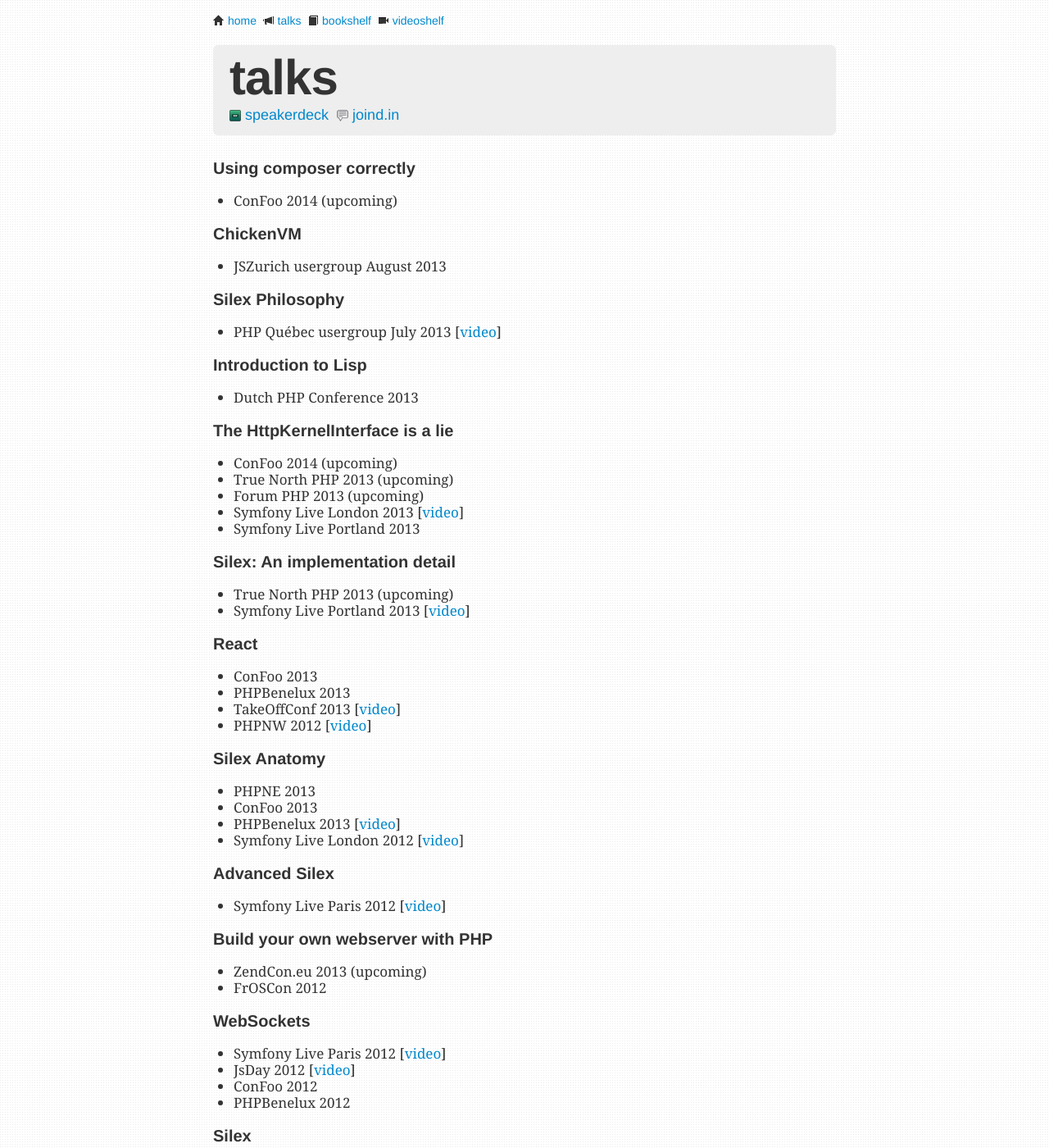
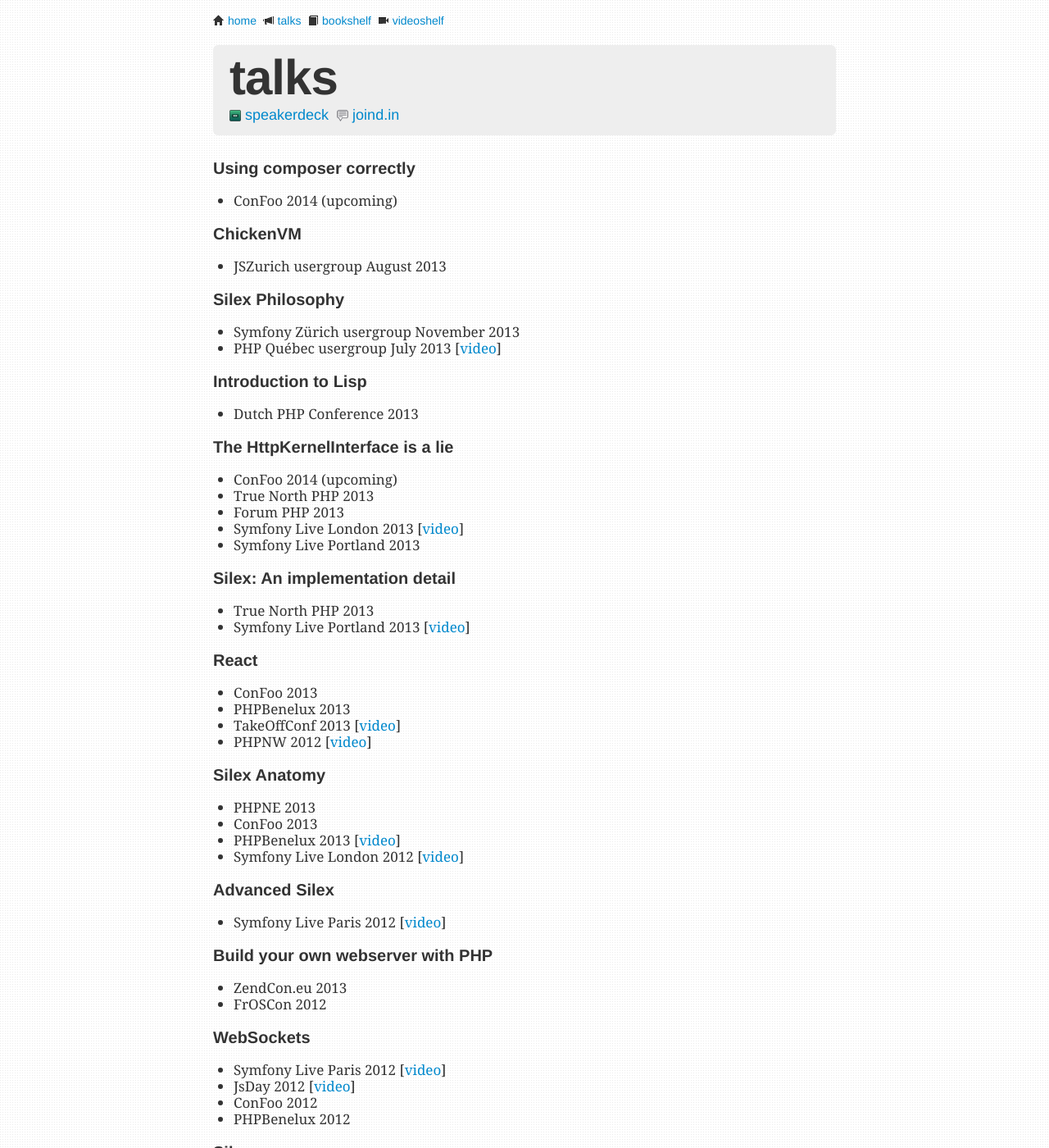
Before and after one commit to igorw/weblog, a Jekyll site: the page built from talks.md, in a window 1280 px wide and 1400 px high. Shown: the whole window at 82% size. Built offline with Jekyll 4.4.1, drawn with Linux system fonts in a browser that asks for light colours; Markdown is read by kramdown in place of the engine named in the settings.

Commit message:
update talks page

```diff
--- a/talks.md
+++ b/talks.md
@@ -21,6 +21,7 @@
 
 ### Silex Philosophy
 
+* Symfony Zürich usergroup November 2013
 * PHP Québec usergroup July 2013 [[video](http://www.youtube.com/watch?v=RDVtnsoOysE)]
 
 ### Introduction to Lisp
@@ -30,14 +31,14 @@
 ### The HttpKernelInterface is a lie
 
 * ConFoo 2014 (upcoming)
-* True North PHP 2013 (upcoming)
-* Forum PHP 2013 (upcoming)
+* True North PHP 2013
+* Forum PHP 2013
 * Symfony Live London 2013 [[video](https://www.youtube.com/watch?v=QY8mL6WARIE)]
 * Symfony Live Portland 2013
 
 ### Silex: An implementation detail
 
-* True North PHP 2013 (upcoming)
+* True North PHP 2013
 * Symfony Live Portland 2013 [[video](http://www.youtube.com/watch?v=bTawx0TGIj8)]
 
 ### React
@@ -60,7 +61,7 @@
 
 ### Build your own webserver with PHP
 
-* ZendCon.eu 2013 (upcoming)
+* ZendCon.eu 2013
 * FrOSCon 2012
 
 ### WebSockets
```
